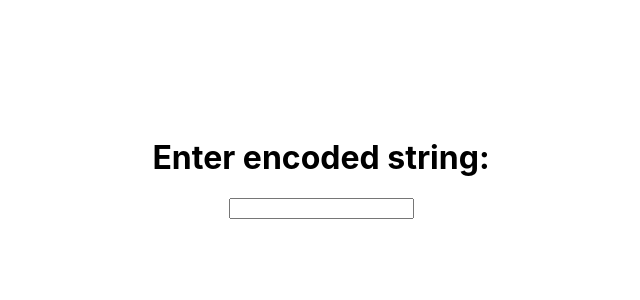
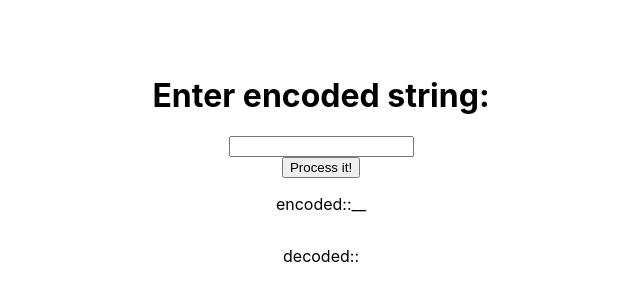
Before and after one commit to ntsyhaniuk/interview-exercise-extended, a React (Create React App) app: page / in a window 1280 px wide. Shown: the part 232-532 px from the top of the page, without its empty margins (319-959 px from the left). Built offline with nearby package versions, Linux system fonts and the light colour scheme.

Commit message:
created brief structure

```diff
--- a/package.json
+++ b/package.json
@@ -6,8 +6,10 @@
     "@testing-library/jest-dom": "^5.17.0",
     "@testing-library/react": "^13.4.0",
     "@testing-library/user-event": "^13.5.0",
+    "lodash": "^4.17.21",
     "react": "^18.2.0",
     "react-dom": "^18.2.0",
+    "react-router-dom": "^6.20.0",
     "react-scripts": "5.0.1",
     "web-vitals": "^2.1.4"
   },
--- a/src/components/StringDecode/StringDecode.js
+++ b/src/components/StringDecode/StringDecode.js
@@ -1,16 +1,40 @@
+import { useState } from 'react';
+
+import debounce from 'lodash/debounce';
+
 import { useGlobal } from '../../context';
 
 import styles from './StringDecode.module.css';
 
 export const StringDecode = () => {
-  const { state } = useGlobal();
+  const { state, setGlobal } = useGlobal();
 
-  console.log(state);
+  const [encodedString, setEncodedString] = useState('');
+
+  const { decodedString } = state;
+
+  const handleChange = debounce(({ target }) => {
+    const { value } = target;
+
+    setEncodedString(value);
+  }, 500);
+
+  const handleDecode = () => {
+    const decodedString = atob(encodedString);
+
+    setGlobal({ decodedString });
+  };
 
   return (
     <div className={styles.root}>
       <h1>Enter encoded string:</h1>
-      <input type="text" value={state.decodedString} />
+      <input type="text" onChange={handleChange} />
+      <button onClick={handleDecode}>Process it!</button>
+      <p>encoded::__{encodedString}</p>
+      <div>
+        <p>decoded::</p>
+        <a href={decodedString} target="_blank">{decodedString}</a>
+      </div>
     </div>
   );
 };
```
Also changed, not shown: 1 other file (tests, documents, lock files or other folders).
